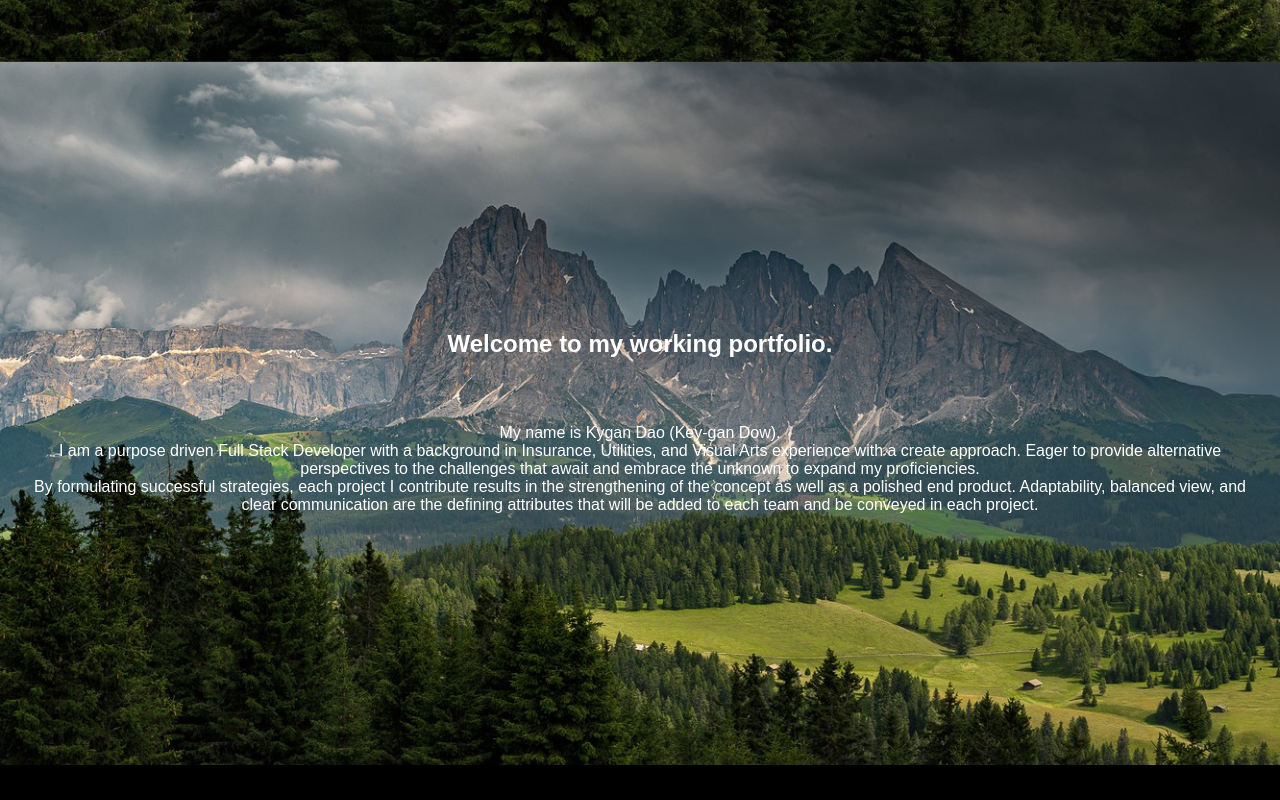
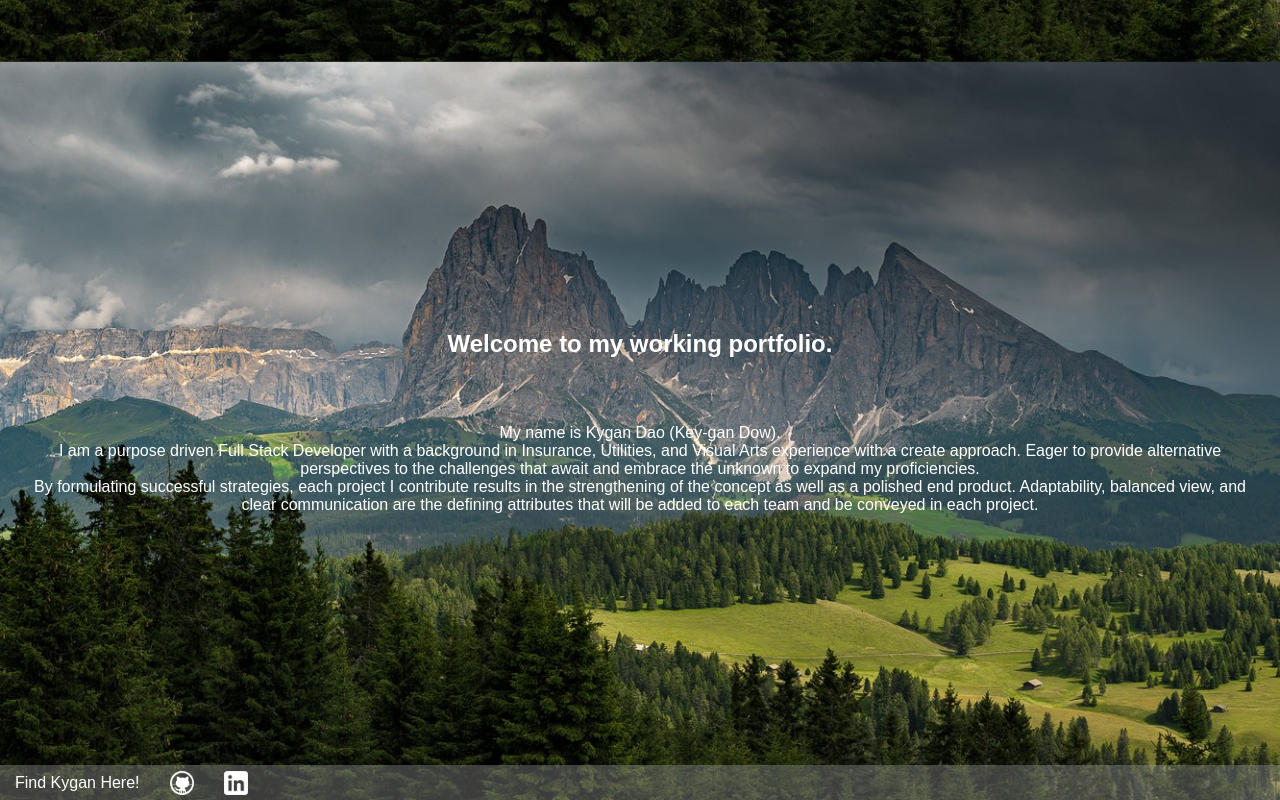
Before and after one commit to Kygandao/React-Portfolio, a React (Create React App) app: page / in a window 1280 px wide. Shown: the part 755-1555 px from the top of the page. Before the commit the page ends 1520 px from the top, so only its background shows below. Built offline with nearby package versions, Linux system fonts and the light colour scheme.

Commit message:
added footer layout

```diff
--- a/src/App.css
+++ b/src/App.css
@@ -8,6 +8,10 @@ body {
     margin: 0;
     font-family: Arial, Helvetica, sans-serif;
     animation: fadeIn ease 1.5s
+}
+
+.greeting {
+    animation: fadeIn ease 3s
 }
 
 @keyframes fadeIn {
@@ -129,7 +133,9 @@ body {
     align-items: center;
     text-align: center;
 }
-
+.contactDiv {
+    height: 100vh;
+}
 .contactBody {
     display: flex;
     flex-direction: column;
@@ -160,15 +166,6 @@ body {
 
 .projectContentDiv p {
     padding: 20px;
-}
-
-.footerDiv {
-    display: flex;
-    justify-content: center;
-    align-items: center;
-    height: 150px;
-    width: 100%;
-    color: white;
 }
 
 .slider {
@@ -225,6 +222,31 @@ body {
     opacity: 75%;
 }
 
+.icon {
+    height: 24px;
+    margin-left: 15px;
+    margin-right: 15px;
+}
+
+.icon:hover {
+    background-color: rgb(168, 168, 168);
+}
+
+.footerText {
+    padding-left: 15px;
+    padding-right: 15px;
+}
+
+.footer {
+    display: flex;
+    justify-content: flex-start;
+    align-items: center;
+    height: 35px;
+    width: 100%;
+    color: white;
+    background-color: rgb(168, 168, 168, 0.35);
+}
+
 @media screen and (min-width: 600px) {
 
 }
--- a/src/App.js
+++ b/src/App.js
@@ -1,6 +1,7 @@
 import './App.css'
 import { BrowserRouter as Router, Route, Switch } from 'react-router-dom';
 import Navbar from './components/partials/Navbar';
+import Footer from './components/partials/Footer'
 import Homepage from './components/Homepage'
 import ProjectsPage from './components/ProjectsPage'
 import ContactPage from './components/ContactPage'
@@ -28,6 +29,9 @@ function App() {
           </Route>
         </Switch>
       </div>
+      <div>
+        <Footer/>
+      </div>
     </Router>
   )
 }
--- a/src/components/Homepage.js
+++ b/src/components/Homepage.js
@@ -4,7 +4,7 @@ const Homepage = () => {
     return (
         <div>
             <div className='headerDiv'>
-                <h1>Hello</h1>
+                <h1 className='greeting'>Hello</h1>
             </div>
             <div className='homepageContentDiv'>
                 <div className='homeLeft'>
--- /dev/null
+++ b/src/components/partials/Footer.js
@@ -0,0 +1,16 @@
+import React from 'react';
+import githubIcon from '../../imgs/githubicon.png'
+import linkedinIcon from '../../imgs/linkedinicon.png'
+
+function FooterDiv() {
+    return (
+        <div className='footer'>
+            <p className='footerText'>Find Kygan Here!</p>
+            <img src={githubIcon} alt='Github Icon' className='icon'/>
+            <img src={linkedinIcon} alt='LinkedIn Icon' className='icon'/>
+        </div>
+
+    );
+}
+
+export default FooterDiv;
```
Also changed, not shown: src/components/inProgressPartials/FooterDiv.js (deleted, +0 -12 lines), src/imgs/githubicon.png (added), src/imgs/linkedinicon.png (added).
